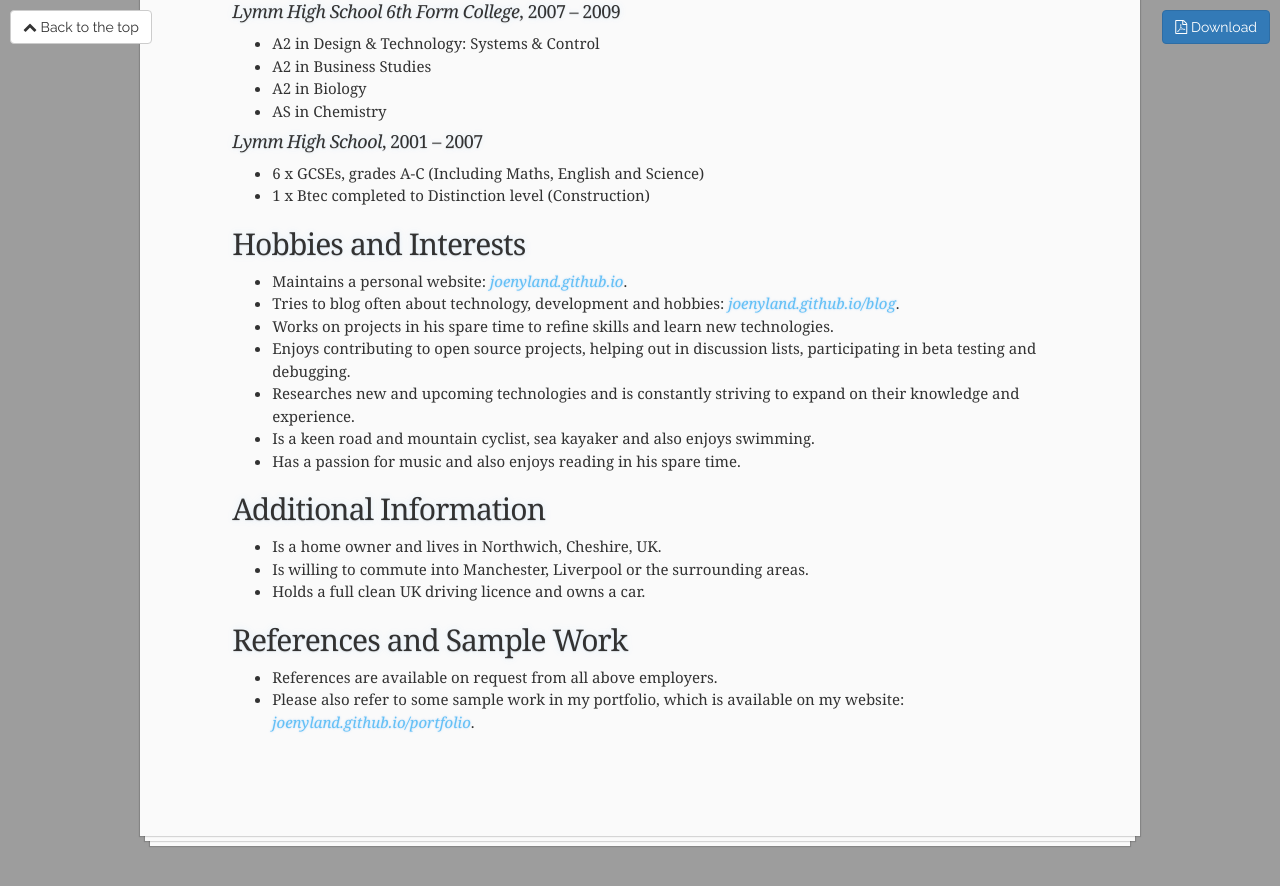
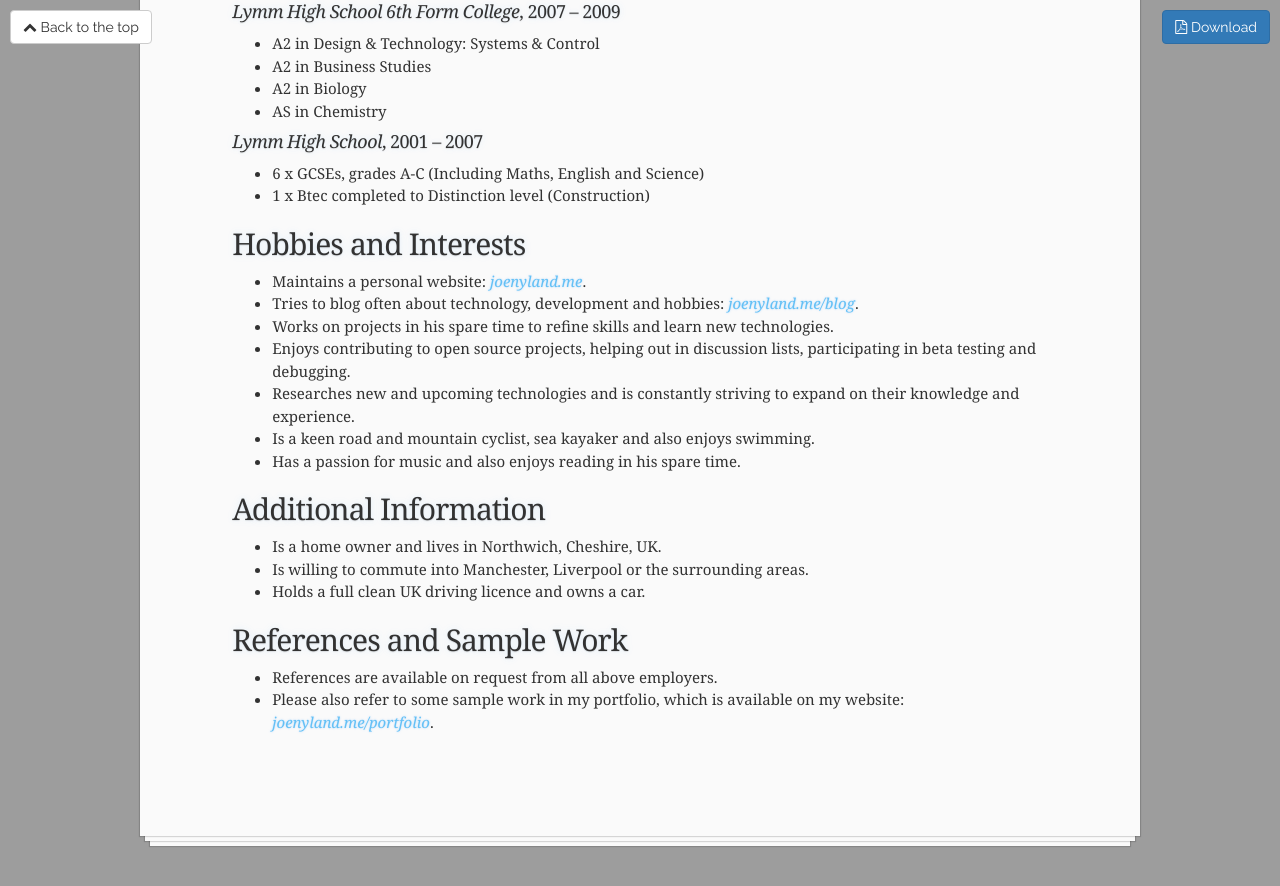
Before and after one commit to JoeNyland/joenyland.github.io, a Jekyll site: the page cv/index.html, which Jekyll copies as it is, in a window 1280 px wide and 900 px high, scrolled down 1679 px. Shown: the top 886 px of the window. Built offline with Jekyll 4.4.1, drawn with Linux system fonts in a browser that asks for light colours; nearby versions of some CDN libraries; some of the changed text lies outside the part shown.

Commit message:
Revert "Update links"
This reverts commit 4f0f67e3ebd4dda946cfed6392feeed7ef05031b.

```diff
--- a/cv/index.html
+++ b/cv/index.html
@@ -25,7 +25,7 @@
             <p>59 Harper Close, Winnington, Northwich, Cheshire, CW8 4SU<br>
                 Tel: 07568 541556<br>
                 Email: <a href="mailto:work@joenyland.me">work@joenyland.me</a><br>
-                Web: <a href="https://joenyland.github.io/" target="_blank">joenyland.github.io</a><br>
+                Web: <a href="http://joenyland.me/" target="_blank">joenyland.me</a><br>
                 DOB: 24 September 1990</p>
         </header>
 
@@ -151,8 +151,8 @@
             <section id="hobbies-and-interests">
                 <h2>Hobbies and Interests</h2>
                 <ul>
-                    <li>Maintains a personal website: <a href="https://joenyland.github.io">joenyland.github.io</a>.</li>
-                    <li>Tries to blog often about technology, development and hobbies: <a href="https://joenyland.github.io/blog">joenyland.github.io/blog</a>.</li>
+                    <li>Maintains a personal website: <a href="http://joenyland.me">joenyland.me</a>.</li>
+                    <li>Tries to blog often about technology, development and hobbies: <a href="http://joenyland.me/blog">joenyland.me/blog</a>.</li>
                     <li>Works on projects in his spare time to refine skills and learn new technologies.</li>
                     <li>Enjoys contributing to open source projects, helping out in discussion lists, participating in
                         beta testing and debugging.</li>
@@ -177,7 +177,7 @@
                 <ul>
                     <li>References are available on request from all above employers.</li>
                     <li>Please also refer to some sample work in my portfolio, which is available on my website:
-                        <a href="https://joenyland.github.io/portfolio">joenyland.github.io/portfolio</a>.</li>
+                        <a href="http://joenyland.me/portfolio">joenyland.me/portfolio</a>.</li>
                 </ul>
             </section>
 
--- a/portfolio/index.html
+++ b/portfolio/index.html
@@ -91,7 +91,7 @@ description: A showcase of my past and current work.
                         kept around the house.</p>
                     <p>The feature set is a little thin on the ground at the moment, but I have plans to add a
                         significant amount of features to the project when I get time.</p>
-                    <a href="https://joenyland.github.io/cloudiary" target="_blank" class="btn btn-primary" role="button">View</a>
+                    <a href="http://joenyland.me/cloudiary" target="_blank" class="btn btn-primary" role="button">View</a>
                     <a href="https://github.com/JoeNyland/cloudiary" target="_blank" class="btn btn-default" role="button">View the code</a>
                 </div>
             </div>
@@ -120,7 +120,7 @@ description: A showcase of my past and current work.
                     <p>αCRM is a customer relationship management system which was written to provide a simple and clean
                         way for members of the business to be able to manage custom relationship and other areas of the
                         business.</p>
-                    <a href="https://joenyland.github.io/acrm/" target="_blank" class="btn btn-primary" role="button">View</a>
+                    <a href="http://joenyland.me/acrm/" target="_blank" class="btn btn-primary" role="button">View</a>
                     <a href="http://github.com/JoeNyland/acrm/" target="_blank" class="btn btn-default" role="button">View the code</a>
                 </div>
             </div>
```
